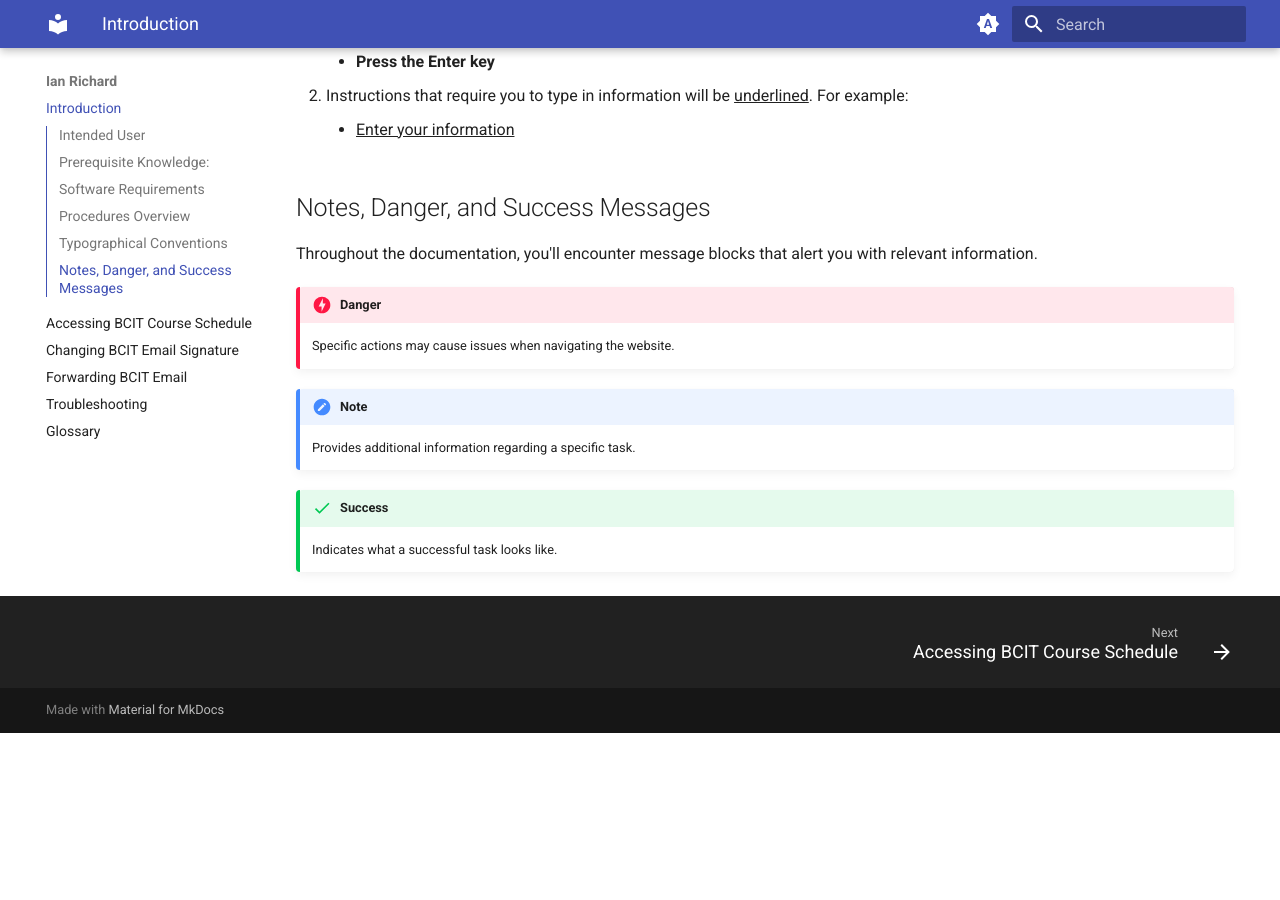
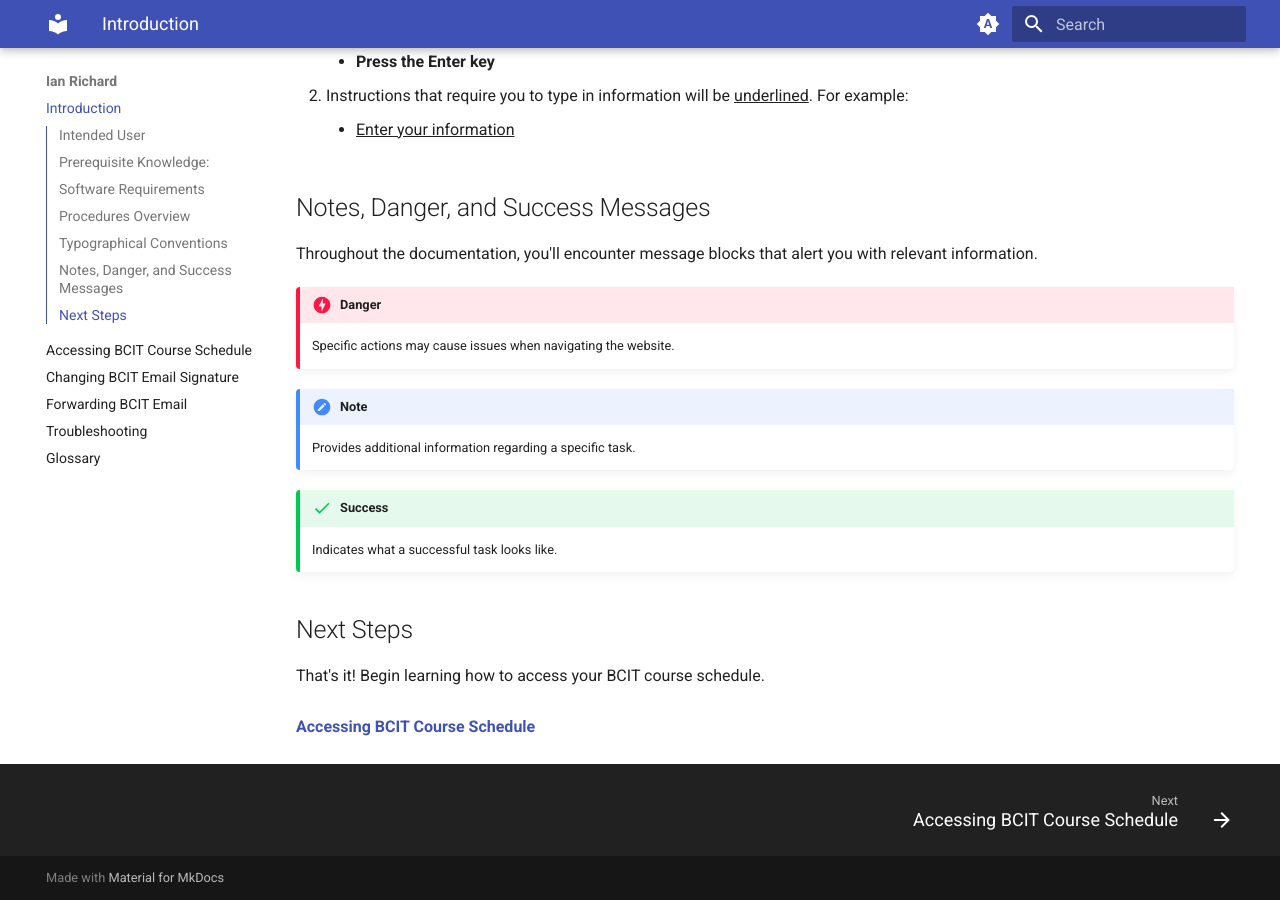
Before and after one commit to beingaturtle/beingaturtle.github.io, an MkDocs documentation site: the page built from docs/index.md, in a window 1280 px wide and 900 px high, scrolled down 1225 px. Built offline with MkDocs 1.6.1 and Material for MkDocs 9.7.7, drawn with Linux system fonts in a browser that asks for light colours; before the commit the page ends 1958 px from its top, so only the background shows below that.

Commit message:
Update conclusion for all pages

```diff
--- a/docs/index.md
+++ b/docs/index.md
@@ -54,3 +54,9 @@ Throughout the documentation, you'll encounter message blocks that alert you wit
     Provides additional information regarding a specific task.
 !!! success
     Indicates what a successful task looks like.
+
+## Next Steps
+That's it! Begin learning how to access your BCIT course schedule.
+<br>
+<br>
+[**Accessing BCIT Course Schedule**](task1.md)
--- a/docs/task1.md
+++ b/docs/task1.md
@@ -68,7 +68,8 @@ By the end of this section, you will have learned the following:
     <li id="staremoji"> ⭐&nbsp How to access and view your course schedule </li>
 </ul>
 
-Excellent work. Feel free to proceed to the next step!
+## Next Steps
+Excellent work! Feel free to proceed to the next step.
 <br>
 <br>
 [**Changing BCIT Email Signature**](task2.md)
--- a/docs/task2.md
+++ b/docs/task2.md
@@ -103,7 +103,8 @@ By the end of this section, you will have learned the following:
     <li id="staremoji"> ⭐&nbsp How to access your BCIT Email from MyBCIT website</li>
 </ul>
 
-Wonderful job! Feel free to proceed to the next step!
+## Next Steps
+Wonderful job! Feel free to proceed to the next step.
 <br>
 <br>
 [**Forwarding BCIT Email**](task3.md)
--- a/docs/task3.md
+++ b/docs/task3.md
@@ -104,6 +104,7 @@ By the end of this section, you will have learned the following:
     <li id="staremoji"> ⭐&nbsp How to create filter sets and join different filters together</li>
 </ul>
 
+## Next Steps
 You're an expert now! The next page has information to help troubleshoot any issues you may have encountered.
 <br>
 <br>
```
